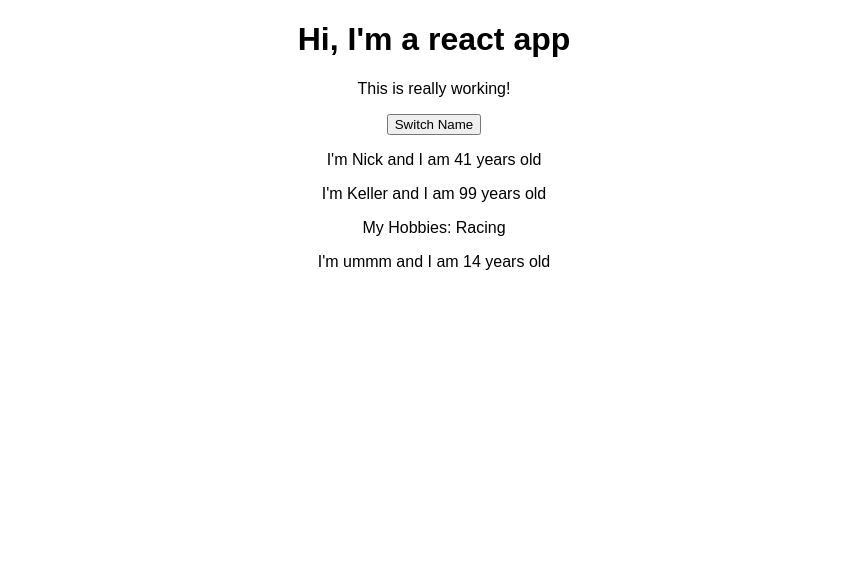
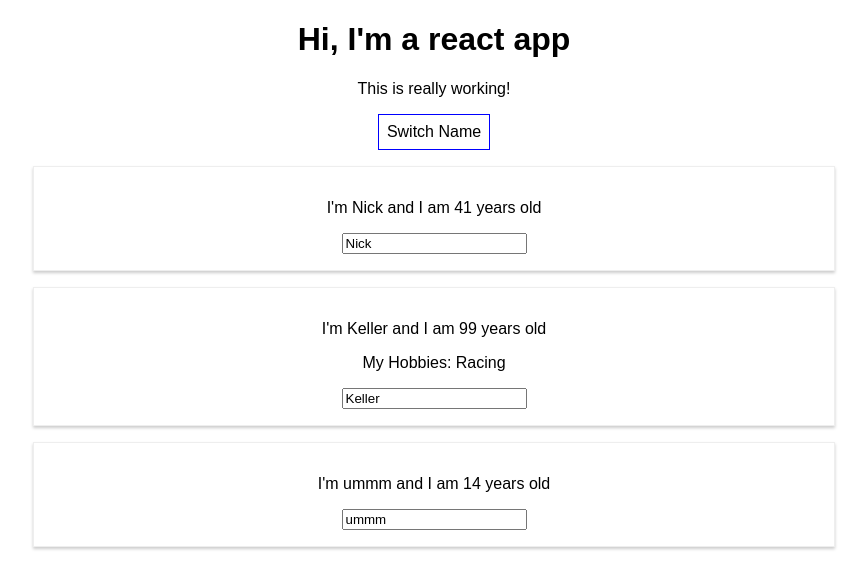
Before and after one commit to nickassembly/ReactGuide, a React (Create React App) app: page / in a window 1280 px wide. Shown: the top 588 px of the page, without its empty margins (206-1073 px from the left). Built offline with nearby package versions, Linux system fonts and the light colour scheme.

Commit message:
added inline styling

```diff
--- a/src/App.css
+++ b/src/App.css
@@ -1,3 +1,6 @@
 .App {
   text-align: center;
 }
+
+button {
+}
--- a/src/App.js
+++ b/src/App.js
@@ -12,25 +12,48 @@
     otherState: 'Some other value',
   };
 
-  switchNameHandler = () => {
-    console.log('Was clicked..');
+  switchNameHandler = (newName) => {
     this.setState({
       persons: [
-        {name: 'bobba fet', age: 41},
+        {name: newName, age: 41},
         {name: 'Keller', age: 99},
         {name: 'erssssss', age: 14},
       ],
     });
   };
 
+  nameChangedHandler = (event) => {
+    this.setState({
+      persons: [
+        {name: 'Nick', age: 41},
+        {name: event.target.value, age: 99},
+        {name: 'erssssss', age: 14},
+      ],
+    });
+  };
+
   render() {
+    const style = {
+      backgroundColor: 'white',
+      font: 'inherit',
+      border: '1px solid blue',
+      padding: '8px',
+      cursor: 'pointer',
+    };
+
     return (
       <div className='App'>
         <h1>Hi, I'm a react app</h1>
         <p>This is really working!</p>
-        <button onClick={this.switchNameHandler}>Switch Name</button>
+        <button onClick={() => this.switchNameHandler('KellerMillion!!')} style={style}>
+          Switch Name
+        </button>
         <Person name={this.state.persons[0].name} age={this.state.persons[0].age} />
-        <Person name={this.state.persons[1].name} age={this.state.persons[1].age}>
+        <Person
+          name={this.state.persons[1].name}
+          age={this.state.persons[1].age}
+          click={this.switchNameHandler.bind(this, 'KellerCorpusCapris')}
+          changed={this.nameChangedHandler}>
           My Hobbies: Racing
         </Person>
         <Person name={this.state.persons[2].name} age={this.state.persons[2].age} />
--- /dev/null
+++ b/src/Person/Person.css
@@ -0,0 +1,8 @@
+.Person {
+  width: 60%;
+  margin: 16px auto;
+  border: 1px solid #eee;
+  box-shadow: 0 2px 3px #ccc;
+  padding: 16px;
+  text-align: center;
+}
--- a/src/Person/Person.js
+++ b/src/Person/Person.js
@@ -1,12 +1,13 @@
 import React from 'react';
-
+import './Person.css';
 const person = (props) => {
   return (
-    <div>
-      <p>
+    <div className='Person'>
+      <p onClick={props.click}>
         I'm {props.name} and I am {props.age} years old
       </p>
       <p>{props.children}</p>
+      <input type='text' onChange={props.changed} value={props.name} />
     </div>
   );
 };
```
